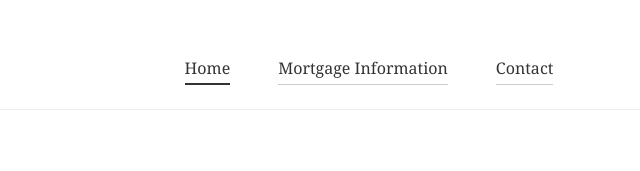
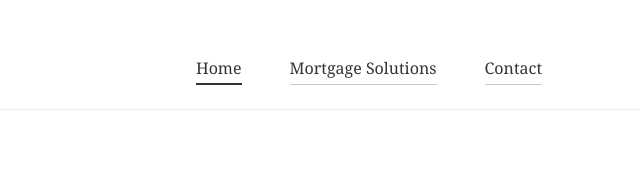
Before and after one commit to andrewsleadco/ethos-meridian, a plain HTML site: page index.html in a window 1280 px wide. Shown: the top 171 px of the page, 271-911 px from the left. Drawn offline with Linux system fonts and the light colour scheme.

Commit message:
minor updates

```diff
--- a/index.html
+++ b/index.html
@@ -94,7 +94,7 @@
 <body>
     <nav>
         <a href="index.html" class="active">Home</a>
-        <a href="mortgage.html">Mortgage Information</a>
+        <a href="mortgage.html">Mortgage Solutions</a>
         <a href="#contact">Contact</a>
     </nav>
 
```
